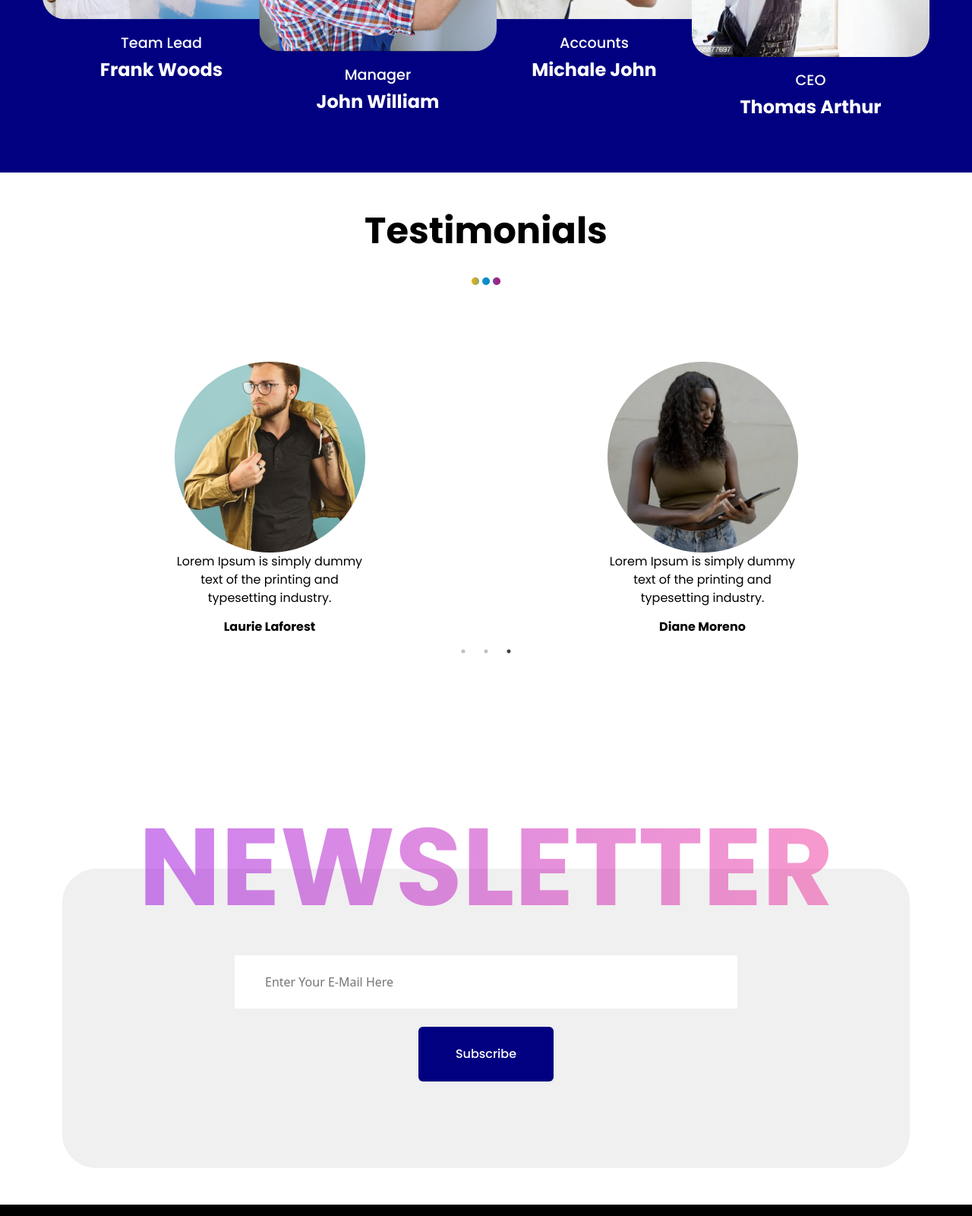
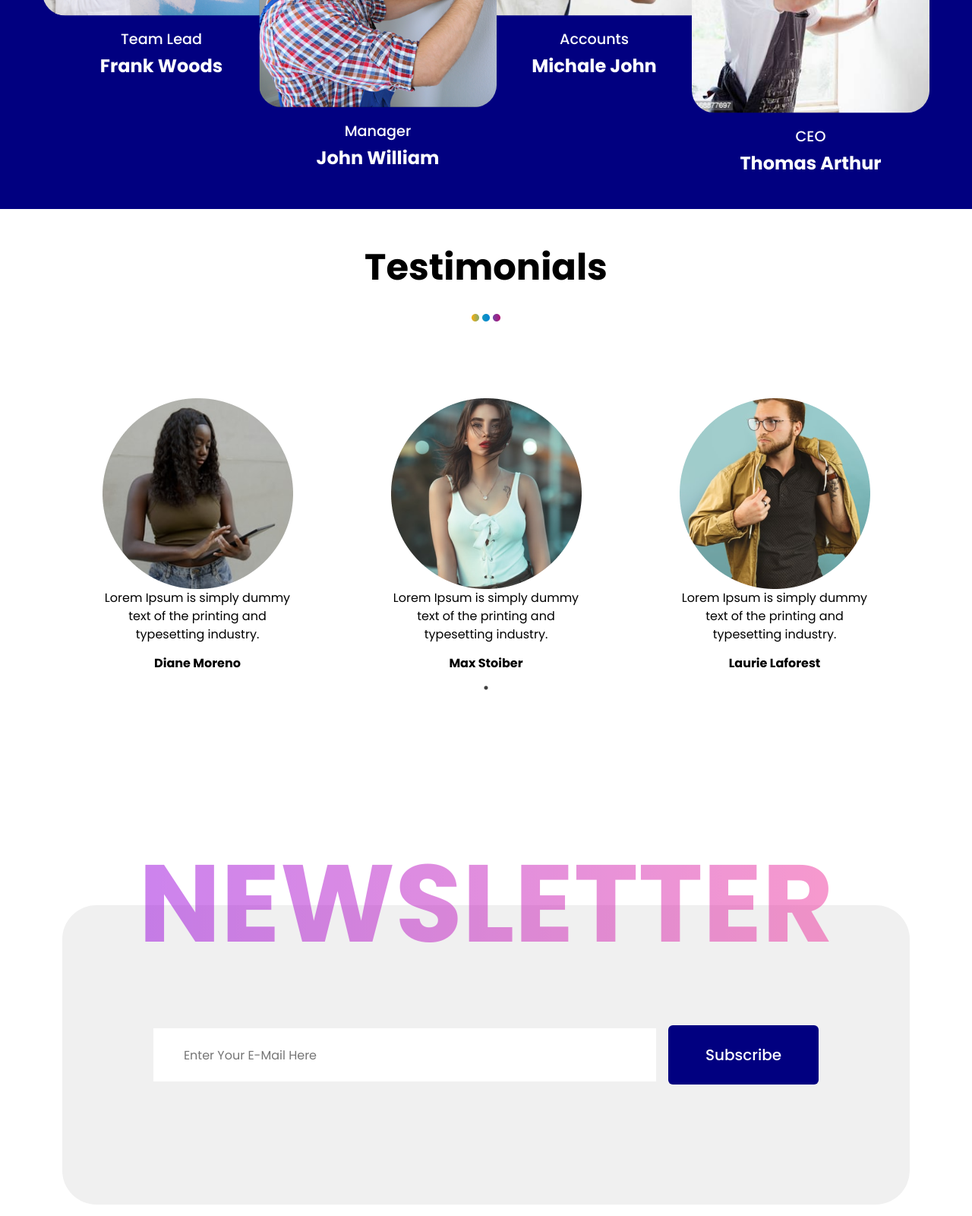
Before and after one commit to SIDDHARTHJANGU/deco-master-2, a plain HTML site: page index.html in a window 1280 px wide. Shown: the part 6080-7680 px from the top of the page at 76% size. Drawn offline with nearby package versions, Linux system fonts and the light colour scheme.

Commit message:
email box

```diff
--- a/assets/css/style.css
+++ b/assets/css/style.css
@@ -8,6 +8,9 @@
   text-decoration: none !important;
   box-sizing: border-box;
   transition: all 200ms linear;
+}
+.ff-poppins {
+  font-family: "poppins";
 }
 dl,
 ol,
@@ -43,6 +46,7 @@ ul {
 .nav-lnk:hover {
   -webkit-text-stroke: 1px #9003e5;
 }
+
 @media (max-width: 1200px) {
   label[for="menuicon"] {
     cursor: pointer;
@@ -79,19 +83,10 @@ ul {
     opacity: 1;
     pointer-events: all;
   }
-
   .ms-5 {
     margin-left: 0 !important;
     margin-top: 20px;
     margin-bottom: 20px;
-  }
-  .home {
-    font-size: 30px;
-  }
-
-  ol,
-  ul {
-    padding-left: 0;
   }
 }
 .z-index {
@@ -356,6 +351,7 @@ h6 {
   border: none;
   padding: 22px 40px;
 }
+
 .mt100 {
   margin-top: 150px;
   margin-left: 140px;
@@ -672,6 +668,9 @@ ul {
   .pt-150 {
     padding-top: 0;
   }
+  .f-colm {
+    flex-direction: column;
+  }
   .box-3 {
     width: 100%;
     height: 240px;
@@ -770,7 +769,7 @@ ul {
   }
   .box-3 {
     width: 100%;
-    height: 195px;
+    height: 270px;
     flex-shrink: 0;
     border-radius: 45px;
     background: #f0f0f0;
@@ -875,7 +874,7 @@ ul {
     scale: 1.2;
   }
   .transform_y {
-    transform: translateY(10%);
+    transform: translateY(25%);
     z-index: 10;
   }
   .pb_xl_140 {
@@ -890,4 +889,7 @@ ul {
     font-family: system-ui;
     padding: 13px 45px;
   }
+  .f-colm {
+    flex-direction: row;
+  }
 }
--- a/index.html
+++ b/index.html
@@ -97,7 +97,7 @@
                         <p class="faux fs-md">Mildew Removal</p>
                     </div>
                 </div>
-                <div class="col-12 col-sm-6 col-md-4 col-lg-4 bordr-right   ">
+                <div class="col-12 col-sm-6 col-md-4 col-lg-4 bordr-right    ">
                     <div class=" d-flex justify-content-center flex-column align-items-center">
                         <img src="./assets/image/png/window-washing(2).png" alt="#">
                         <p class="faux fs-md">Color Proof</p>
@@ -314,7 +314,6 @@
         <div>
             <img class="pink-1 d-none d-xxl-flex" src="./assets/image/png/pink.png" alt="">
         </div>
-
         <div class="container ">
             <div class="row d-flex align-items-end  box-5">
                 <div class="col-12 col-lg-6 pt-4 pt-lg-0">
@@ -339,7 +338,6 @@
                 </div>
             </div>
         </div>
-
     </section>
     <section class="position-relative mt-5 overflow-hidden">
         <div>
@@ -478,7 +476,7 @@
                         <img class="mb-4 mb-md-3 bordr-radus  w-100" src="./assets/image/png/Rectangle28.png" alt="#">
                         <div class="txt-align ">
                             <h2 class="Lead fs-xsm">CEO</h2>
-                            <h2 class="frank fs-sm">Thomas Arthur</h2>
+                            <h2 class="frank fs-sm pb-5">Thomas Arthur</h2>
                         </div>
                     </div>
                 </div>
@@ -539,11 +537,12 @@
             </div>
             <div class="position-relative mt-120">
                 <h2 class="new-sletter position-sletter fs-xxl">NEWSLETTER</h2>
-                <div class="box-3 d-flex justify-content-center  ">
-                    <form class="d-flex ">
-                        <div class="d-flex justify-content-center align-items-center flex-column      ">
-                            <input class="email-box mt-5 mt-xl-0" type="email" placeholder="Enter Your E-Mail Here">
-                            <button class="button-p  txt btn  mt-4   ">Subscribe</button>
+                <div class="box-3 d-flex justify-content-center   ">
+                    <form class="d-flex  ">
+                        <div class="d-flex justify-content-center align-items-center f-colm  ">
+                            <input class="email-box m mt-xl-0  ff-poppins " type="email"
+                                placeholder="Enter Your E-Mail Here">
+                            <button class="button-p fs-sm  txt btn  ms-lg-3 mt-5 mt-xl-0">Subscribe</button>
                         </div>
                     </form>
                 </div>
@@ -555,7 +554,7 @@
         <div class="container">
             <div class="row pt-5 pb-5 d-flex align-items-center">
                 <div class="col-12 col-lg-6">
-                    <img src="./assets/image/png/Frame7.png" alt="#">/
+                    <img src="./assets/image/png/Frame7.png" alt="#">
                     <p class="lorem-4 fs-xsm mt-3">Lorem Ipsum has been the industry's standard dummy text ever since
                         the
                         1500s,
@@ -707,10 +706,9 @@
             dots: true,
             infinite: true,
             autoplay: true,
-
             autoplaySpeed: 1000,
             speed: 300,
-            slidesToShow: 2,
+            slidesToShow: 3,
             slidesToScroll: 1,
             responsive: [
                 {
```
